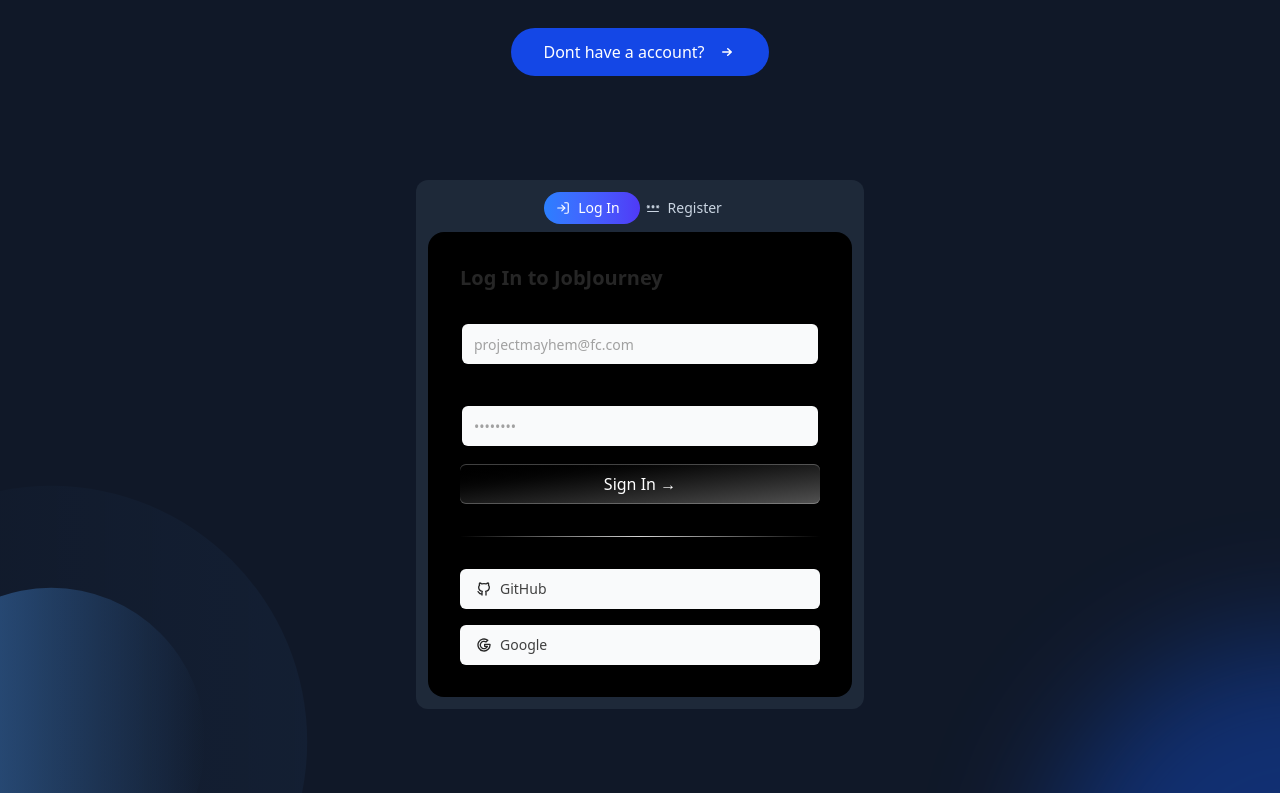
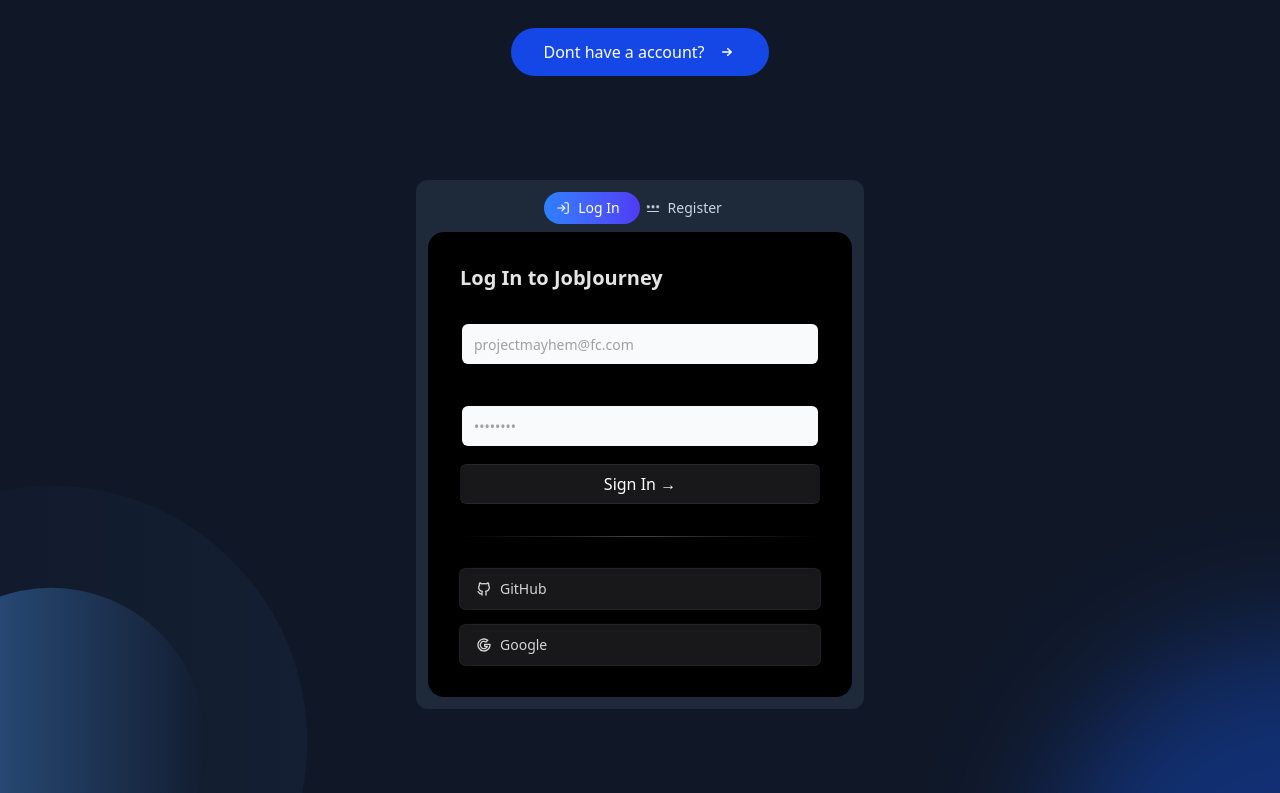
Before and after one commit to idanidan29/Machine_Learning_Visualizer, a Next.js app in the folder client/: page / in a window 1280 px wide. Shown: the part 376-1169 px from the top of the page. Built offline with nearby package versions, Linux system fonts and the light colour scheme.

Commit message:
more color adjustment

```diff
--- a/client/src/app/components/LogIn.tsx
+++ b/client/src/app/components/LogIn.tsx
@@ -15,10 +15,10 @@ export function LogInForm() {
   };
   return (
     <div className="shadow-input mx-auto w-full max-w-md rounded-none bg-black p-4 md:rounded-2xl md:p-8">
-      <h2 className="text-xl font-bold text-neutral-800 dark:text-neutral-200">
+      <h2 className="text-xl font-bold text-neutral-200">
         Log In to JobJourney
       </h2>
-      <p className="mt-2 max-w-sm text-sm text-neutral-600 dark:text-neutral-300">
+      <p className="mt-2 max-w-sm text-sm text-neutral-300">
 
       </p>
 
@@ -34,32 +34,32 @@ export function LogInForm() {
         </LabelInputContainer>
 
         <button
-          className="group/btn relative block h-10 w-full rounded-md bg-gradient-to-br from-black to-neutral-600 font-medium text-white shadow-[0px_1px_0px_0px_#ffffff40_inset,0px_-1px_0px_0px_#ffffff40_inset] dark:bg-zinc-800 dark:from-zinc-900 dark:to-zinc-900 dark:shadow-[0px_1px_0px_0px_#27272a_inset,0px_-1px_0px_0px_#27272a_inset]"
+          className="group/btn relative block h-10 w-full rounded-md bg-gradient-to-br  font-medium text-white bg-zinc-800 from-zinc-900 to-zinc-900 shadow-[0px_1px_0px_0px_#27272a_inset,0px_-1px_0px_0px_#27272a_inset]"
           type="submit"
         >
           Sign In &rarr;
           <BottomGradient />
         </button>
 
-        <div className="my-8 h-[1px] w-full bg-gradient-to-r from-transparent via-neutral-300 to-transparent dark:via-neutral-700" />
+        <div className="my-8 h-[1px] w-full bg-gradient-to-r from-transparent  to-transparent via-neutral-700" />
 
         <div className="flex flex-col space-y-4">
           <button
-            className="group/btn shadow-input relative flex h-10 w-full items-center justify-start space-x-2 rounded-md bg-gray-50 px-4 font-medium text-black dark:bg-zinc-900 dark:shadow-[0px_0px_1px_1px_#262626]"
+            className="group/btn shadow-input relative flex h-10 w-full items-center justify-start space-x-2 rounded-md  px-4 font-medium text-black bg-zinc-900 shadow-[0px_0px_1px_1px_#262626]"
             type="submit"
           >
-            <IconBrandGithub className="h-4 w-4 text-neutral-800 dark:text-neutral-300" />
-            <span className="text-sm text-neutral-700 dark:text-neutral-300">
+            <IconBrandGithub className="h-4 w-4 text-neutral-300" />
+            <span className="text-sm text-neutral-300">
               GitHub
             </span>
             <BottomGradient />
           </button>
           <button
-            className="group/btn shadow-input relative flex h-10 w-full items-center justify-start space-x-2 rounded-md bg-gray-50 px-4 font-medium text-black dark:bg-zinc-900 dark:shadow-[0px_0px_1px_1px_#262626]"
+            className="group/btn shadow-input relative flex h-10 w-full items-center justify-start space-x-2 rounded-md  px-4 font-medium text-black bg-zinc-900 shadow-[0px_0px_1px_1px_#262626]"
             type="submit"
           >
-            <IconBrandGoogle className="h-4 w-4 text-neutral-800 dark:text-neutral-300" />
-            <span className="text-sm text-neutral-700 dark:text-neutral-300">
+            <IconBrandGoogle className="h-4 w-4 text-neutral-300" />
+            <span className="text-sm text-neutral-300">
               Google
             </span>
             <BottomGradient />
--- a/client/src/app/components/Register.tsx
+++ b/client/src/app/components/Register.tsx
@@ -14,11 +14,11 @@ export function RegisterForm() {
     console.log("Form submitted");
   };
   return (
-    <div className="shadow-input mx-auto w-full max-w-md rounded-none bg-white p-4 md:rounded-2xl md:p-8 dark:bg-black">
-      <h2 className="text-xl font-bold text-neutral-800 dark:text-neutral-200">
+    <div className="shadow-input mx-auto w-full max-w-md rounded-none  p-4 md:rounded-2xl md:p-8 bg-black">
+      <h2 className="text-xl font-bold text-neutral-200">
         Welcome to Aceternity
       </h2>
-      <p className="mt-2 max-w-sm text-sm text-neutral-600 dark:text-neutral-300">
+      <p className="mt-2 max-w-sm text-sm  text-neutral-300">
         Login to aceternity if you can because we don&apos;t have a login flow
         yet
       </p>
@@ -45,32 +45,32 @@ export function RegisterForm() {
 
 
         <button
-          className="group/btn relative block h-10 w-full rounded-md bg-gradient-to-br from-black to-neutral-600 font-medium text-white shadow-[0px_1px_0px_0px_#ffffff40_inset,0px_-1px_0px_0px_#ffffff40_inset] dark:bg-zinc-800 dark:from-zinc-900 dark:to-zinc-900 dark:shadow-[0px_1px_0px_0px_#27272a_inset,0px_-1px_0px_0px_#27272a_inset]"
+          className="group/btn relative block h-10 w-full rounded-md bg-gradient-to-br font-medium text-white bg-zinc-800 from-zinc-900 to-zinc-900 shadow-[0px_1px_0px_0px_#27272a_inset,0px_-1px_0px_0px_#27272a_inset]"
           type="submit"
         >
           Sign up &rarr;
           <BottomGradient />
         </button>
 
-        <div className="my-8 h-[1px] w-full bg-gradient-to-r from-transparent via-neutral-300 to-transparent dark:via-neutral-700" />
+        <div className="my-8 h-[1px] w-full bg-gradient-to-r from-transparent  to-transparent via-neutral-700" />
 
         <div className="flex flex-col space-y-4">
           <button
-            className="group/btn shadow-input relative flex h-10 w-full items-center justify-start space-x-2 rounded-md bg-gray-50 px-4 font-medium text-black dark:bg-zinc-900 dark:shadow-[0px_0px_1px_1px_#262626]"
+            className="group/btn shadow-input relative flex h-10 w-full items-center justify-start space-x-2 rounded-md  px-4 font-medium text-black bg-zinc-900 shadow-[0px_0px_1px_1px_#262626]"
             type="submit"
           >
-            <IconBrandGithub className="h-4 w-4 text-neutral-800 dark:text-neutral-300" />
-            <span className="text-sm text-neutral-700 dark:text-neutral-300">
+            <IconBrandGithub className="h-4 w-4 text-neutral-300" />
+            <span className="text-sm text-neutral-300">
               GitHub
             </span>
             <BottomGradient />
           </button>
           <button
-            className="group/btn shadow-input relative flex h-10 w-full items-center justify-start space-x-2 rounded-md bg-gray-50 px-4 font-medium text-black dark:bg-zinc-900 dark:shadow-[0px_0px_1px_1px_#262626]"
+            className="group/btn shadow-input relative flex h-10 w-full items-center justify-start space-x-2 rounded-md  px-4 font-medium text-black bg-zinc-900 shadow-[0px_0px_1px_1px_#262626]"
             type="submit"
           >
-            <IconBrandGoogle className="h-4 w-4 text-neutral-800 dark:text-neutral-300" />
-            <span className="text-sm text-neutral-700 dark:text-neutral-300">
+            <IconBrandGoogle className="h-4 w-4 text-neutral-300" />
+            <span className="text-sm  text-neutral-300">
               Google
             </span>
             <BottomGradient />
```
